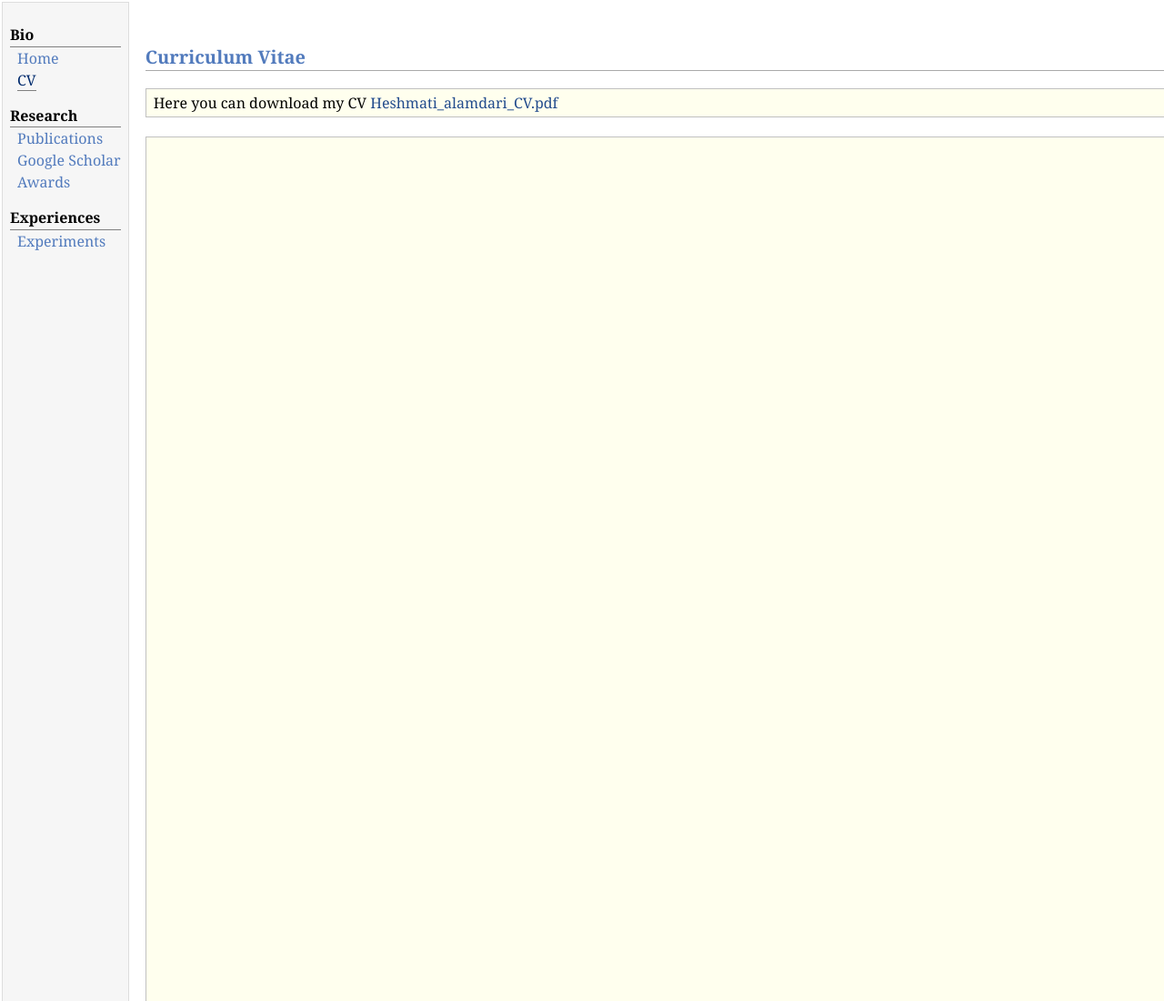
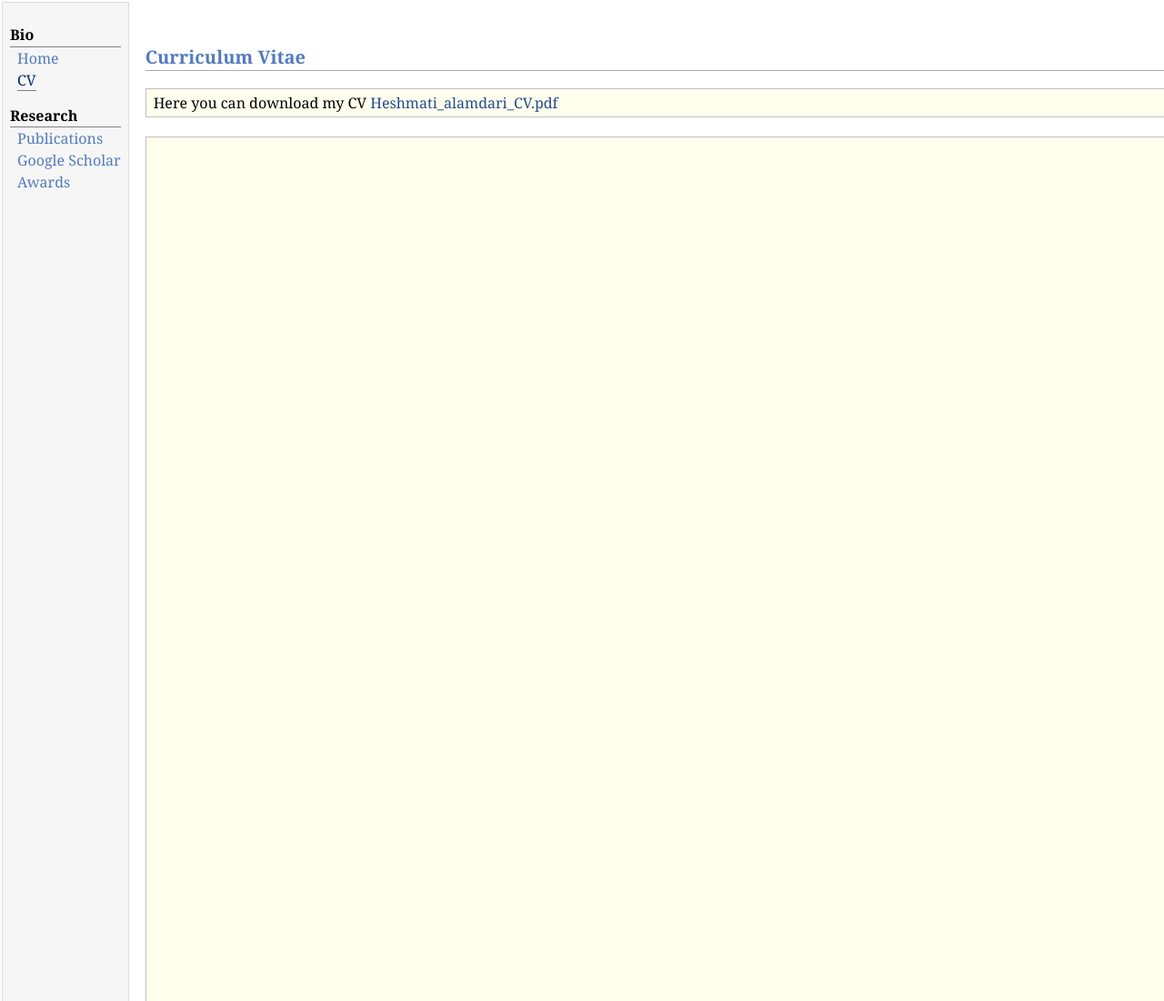
Before and after one commit to shahabheshmati/shahabheshmati.github.io, a plain HTML site: page cv.html in a window 1280 px wide. Shown: the top 1100 px of the page at 91% size. Drawn offline with Linux system fonts and the light colour scheme.

Commit message:
Update cv.html

```diff
--- a/cv.html
+++ b/cv.html
@@ -18,8 +18,6 @@
 <div class="menu-item"><a href="publications.html">Publications</a></div>
 <div class="menu-item"><a href="https://scholar.google.se/citations?user=4mpRGtIAAAAJ&hl=en">Google&nbsp;Scholar</a></div>
 <div class="menu-item"><a href="awards.html">Awards</a></div>
-<div class="menu-category">Experiences</div>
-<div class="menu-item"><a href="experiments.html">Experiments</a></div>
 </td>
 <td id="layout-content">
 <p><br /></p>
```
